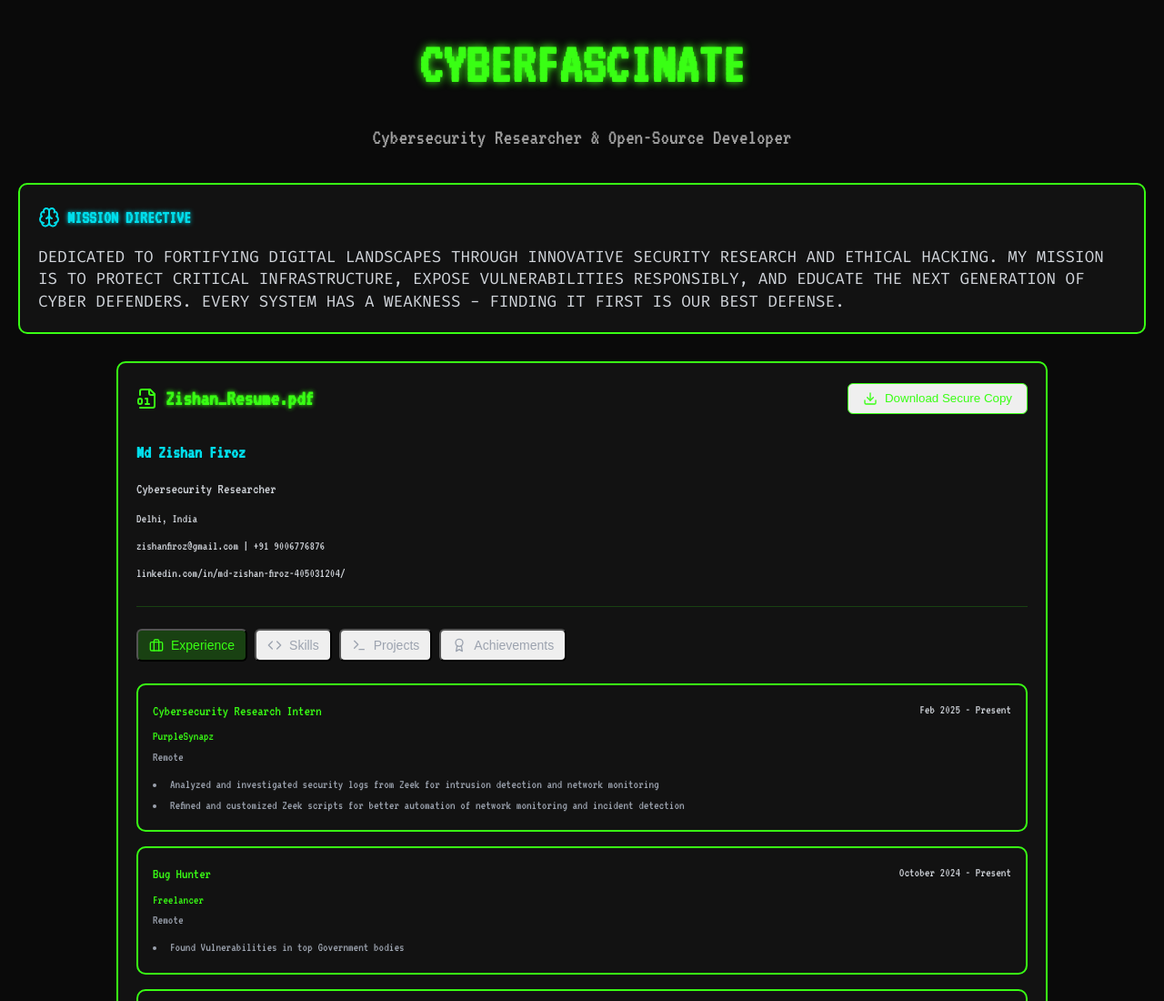
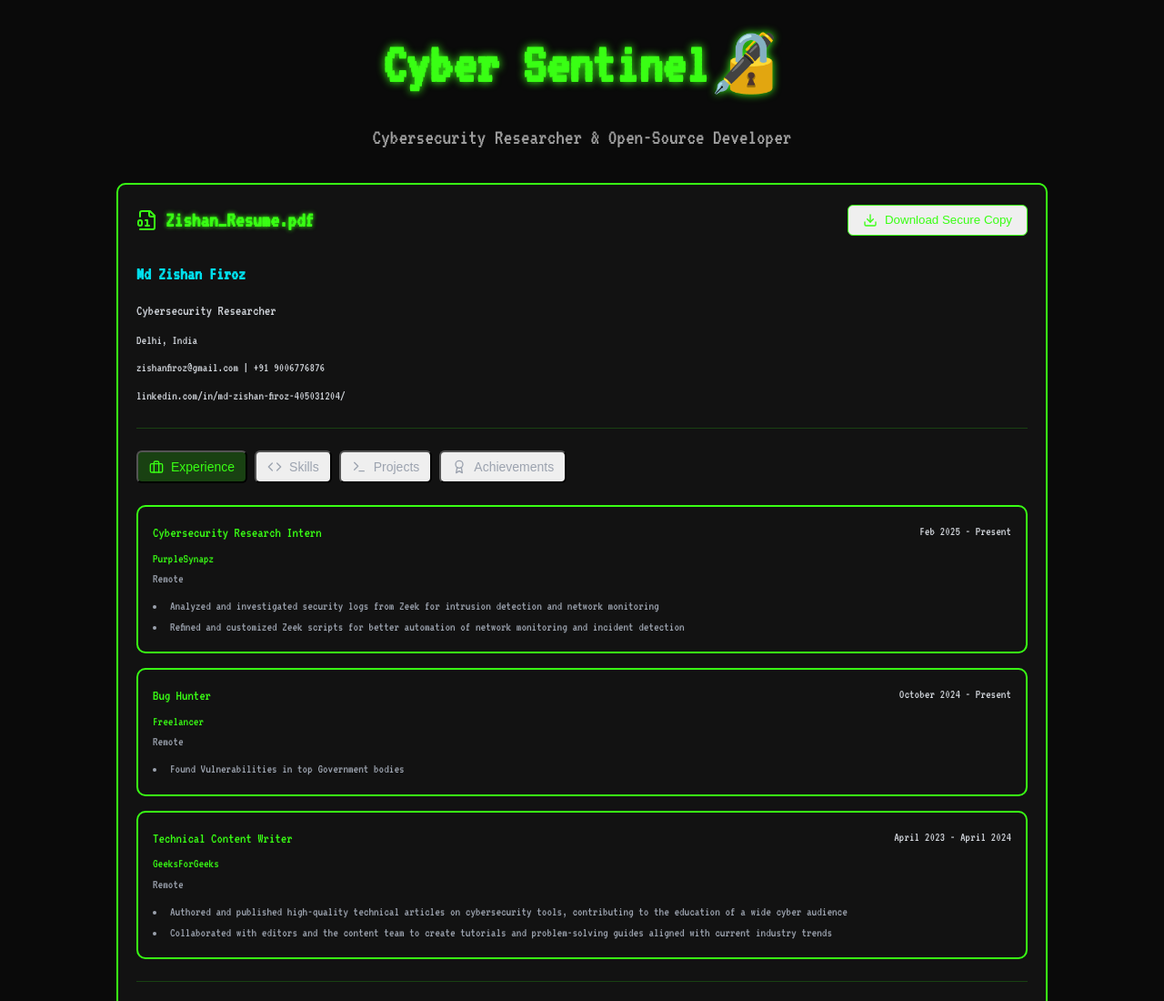
Before and after one commit to zishanfiroz/zishanfiroz.github.io, a plain HTML site: page Resume.html in a window 1280 px wide. Shown: the top 1100 px of the page at 91% size. Drawn offline with Linux system fonts and the light colour scheme.

Commit message:
Rename resume.html to Resume.html and update link in index.html

```diff
--- a/Resume.html
+++ b/Resume.html
@@ -408,26 +408,10 @@
     </style>
 </head>
 <body>
-    <h1>CYBERFASCINATE</h1>
+    <h1>Cyber Sentinel🔏</h1>
     <p class="subtitle">Cybersecurity Researcher & Open-Source Developer</p>
 
-    <div class="section mission">
-        <div class="mission-header">
-            <svg xmlns="http://www.w3.org/2000/svg" width="24" height="24" viewBox="0 0 24 24" fill="none" stroke="currentColor" stroke-width="2" stroke-linecap="round" stroke-linejoin="round" class="mission-icon">
-                <path d="M12 5a3 3 0 1 0-5.997.125 4 4 0 0 0-2.526 5.77 4 4 0 0 0 .556 6.588A4 4 0 0 0 12 18Z"></path>
-                <path d="M12 5a3 3 0 1 1 5.997.125 4 4 0 0 1 2.526 5.77 4 4 0 0 1-.556 6.588A4 4 0 0 1 12 18Z"></path>
-                <path d="M15 13a4.5 4.5 0 0 1-3-4 4.5 4.5 0 0 1-3 4"></path>
-                <path d="M17.599 6.5a3 3 0 0 0 .399-1.375"></path>
-                <path d="M6.003 5.125A3 3 0 0 0 6.401 6.5"></path>
-                <path d="M3.477 10.896a4 4 0 0 1 .585-.396"></path>
-                <path d="M19.938 10.5a4 4 0 0 1 .585.396"></path>
-                <path d="M6 18a4 4 0 0 1-1.967-.516"></path>
-                <path d="M19.967 17.484A4 4 0 0 1 18 18"></path>
-            </svg>
-            <h2>MISSION DIRECTIVE</h2>
-        </div>
-        <p>DEDICATED TO FORTIFYING DIGITAL LANDSCAPES THROUGH INNOVATIVE SECURITY RESEARCH AND ETHICAL HACKING. MY MISSION IS TO PROTECT CRITICAL INFRASTRUCTURE, EXPOSE VULNERABILITIES RESPONSIBLY, AND EDUCATE THE NEXT GENERATION OF CYBER DEFENDERS. EVERY SYSTEM HAS A WEAKNESS - FINDING IT FIRST IS OUR BEST DEFENSE.</p>
-    </div>
+
 
     <!-- Pre-Animation State -->
     <div class="pre-animation" id="preAnimation">
```
